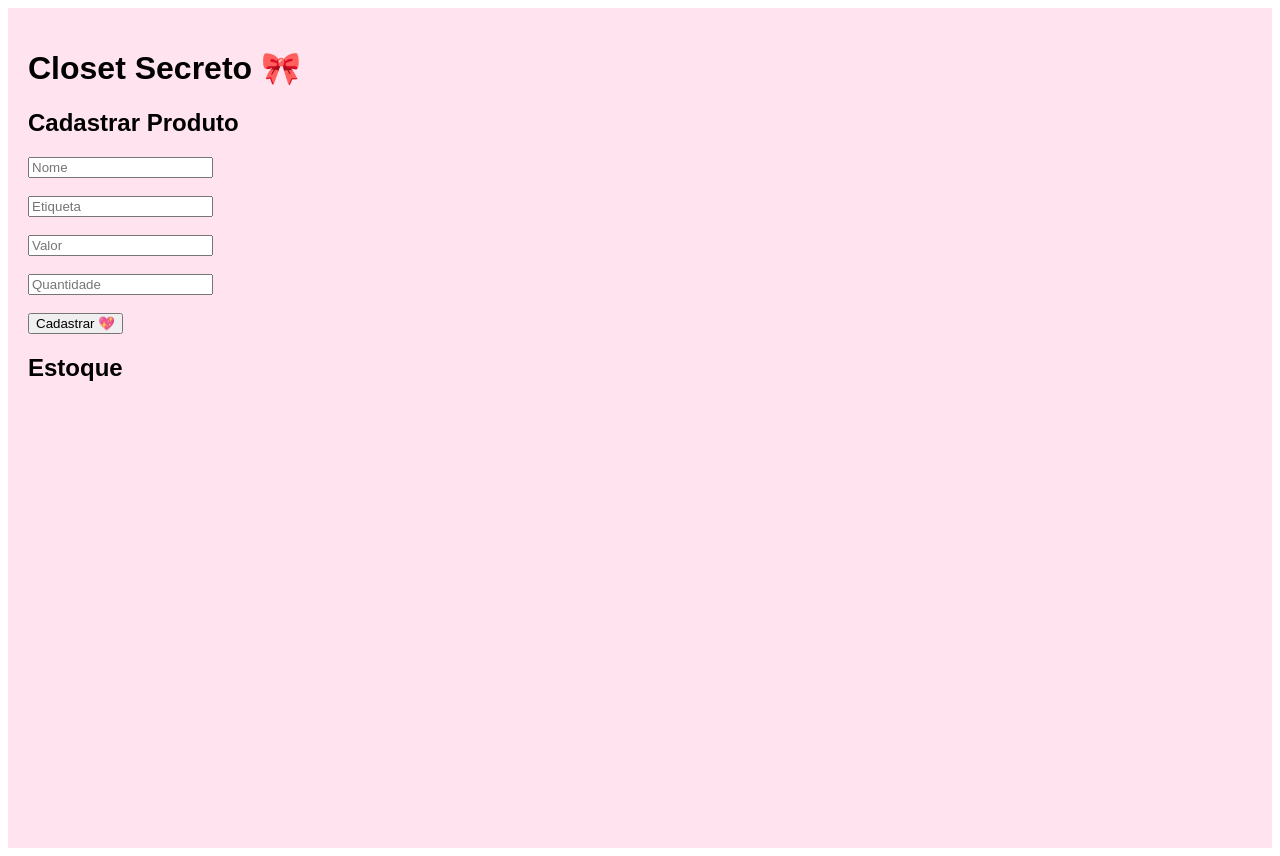
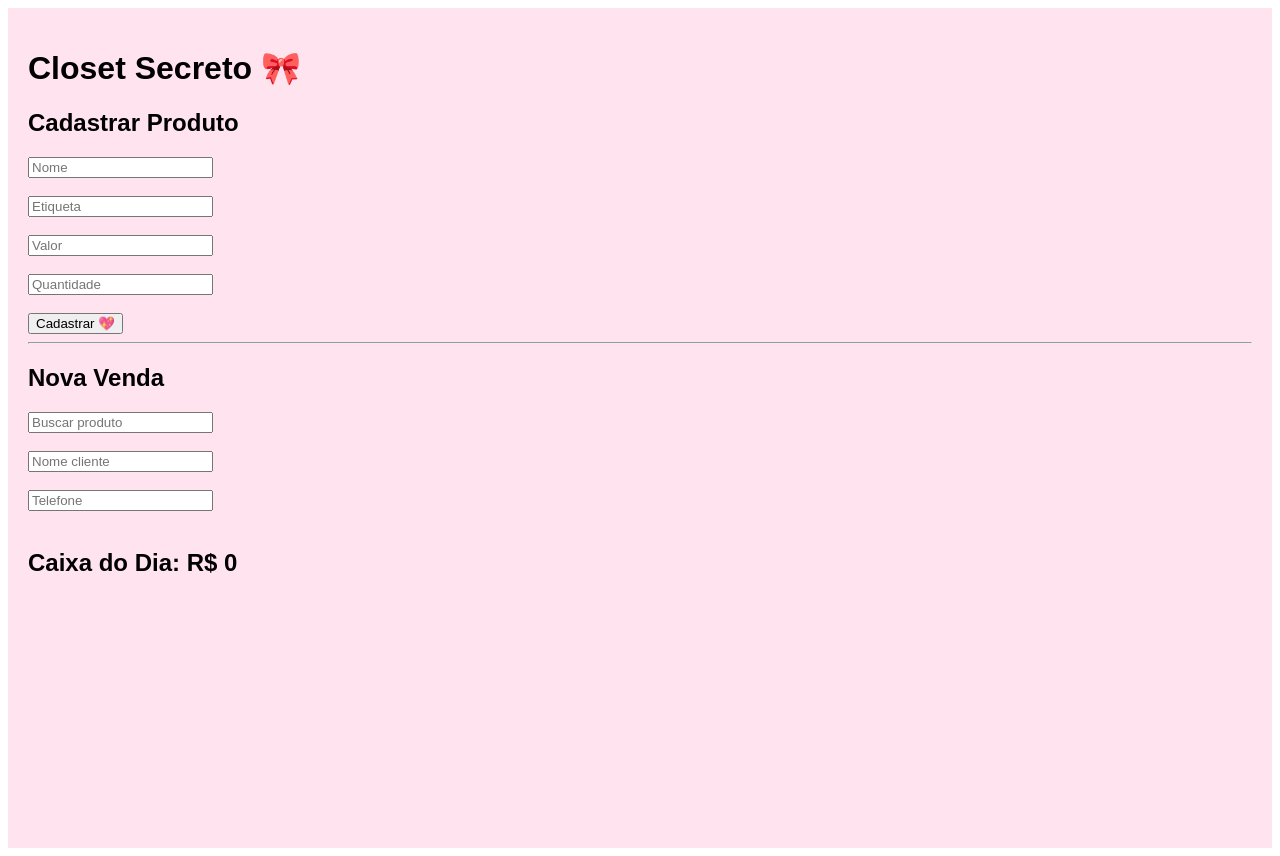
Before and after one commit to casaldaestetica-blip/CLOSET-SECRETO, a Next.js app: page / in a window 1280 px wide. Built offline with nearby package versions, Linux system fonts and the light colour scheme.

Commit message:
Update index.js

```diff
--- a/pages/index.js
+++ b/pages/index.js
@@ -5,14 +5,25 @@ export default function Home() {
   const [etiqueta, setEtiqueta] = useState("");
   const [valor, setValor] = useState("");
   const [qtd, setQtd] = useState("");
+
+  const [cliente, setCliente] = useState("");
+  const [telefone, setTelefone] = useState("");
+  const [busca, setBusca] = useState("");
+
   const [produtos, setProdutos] = useState([]);
+  const [caixa, setCaixa] = useState(0);
 
   function cadastrar() {
     if (!nome || !valor || !qtd) return;
 
     setProdutos([
       ...produtos,
-      { nome, etiqueta, valor, qtd }
+      {
+        nome,
+        etiqueta,
+        valor,
+        qtd: Number(qtd)
+      }
     ]);
 
     setNome("");
@@ -21,48 +32,86 @@ export default function Home() {
     setQtd("");
   }
 
+  function vender(index) {
+    const item = produtos[index];
+    if (item.qtd <= 0) return;
+
+    const novos = [...produtos];
+    novos[index].qtd -= 1;
+    setProdutos(novos);
+
+    setCaixa(caixa + Number(item.valor));
+
+    const msg =
+`Parabéns pela escolha ✨
+
+Afinal exclusividade são pra poucas 💖`;
+
+    const link =
+`https://wa.me/5541987149001?text=${encodeURIComponent(msg)}`;
+
+    window.open(link, "_blank");
+
+    setCliente("");
+    setTelefone("");
+  }
+
+  const lista = produtos.filter((p) =>
+    p.nome.toLowerCase().includes(busca.toLowerCase()) ||
+    p.etiqueta.toLowerCase().includes(busca.toLowerCase())
+  );
+
   return (
     <div style={{
       padding:"20px",
+      background:"#ffe4ef",
       minHeight:"100vh",
-      background:"#ffe4ef",
       fontFamily:"Arial"
     }}>
+
       <h1>Closet Secreto 🎀</h1>
 
       <h2>Cadastrar Produto</h2>
 
-      <input
-        placeholder="Nome"
+      <input placeholder="Nome"
         value={nome}
-        onChange={(e)=>setNome(e.target.value)}
-      /><br /><br />
+        onChange={(e)=>setNome(e.target.value)} /><br /><br />
 
-      <input
-        placeholder="Etiqueta"
+      <input placeholder="Etiqueta"
         value={etiqueta}
-        onChange={(e)=>setEtiqueta(e.target.value)}
-      /><br /><br />
+        onChange={(e)=>setEtiqueta(e.target.value)} /><br /><br />
 
-      <input
-        placeholder="Valor"
+      <input placeholder="Valor"
         value={valor}
-        onChange={(e)=>setValor(e.target.value)}
-      /><br /><br />
+        onChange={(e)=>setValor(e.target.value)} /><br /><br />
 
-      <input
-        placeholder="Quantidade"
+      <input placeholder="Quantidade"
         value={qtd}
-        onChange={(e)=>setQtd(e.target.value)}
-      /><br /><br />
+        onChange={(e)=>setQtd(e.target.value)} /><br /><br />
 
       <button onClick={cadastrar}>
         Cadastrar 💖
       </button>
 
-      <h2>Estoque</h2>
+      <hr />
 
-      {produtos.map((p,i)=>(
+      <h2>Nova Venda</h2>
+
+      <input placeholder="Buscar produto"
+        value={busca}
+        onChange={(e)=>setBusca(e.target.value)} /><br /><br />
+
+      <input placeholder="Nome cliente"
+        value={cliente}
+        onChange={(e)=>setCliente(e.target.value)} /><br /><br />
+
+      <input placeholder="Telefone"
+        value={telefone}
+        onChange={(e)=>setTelefone(e.target.value)} /><br /><br />
+
+      <h2>Caixa do Dia: R$ {caixa}</h2>
+
+      {lista.map((p,i)=>(
         <div key={i}
           style={{
             background:"#fff",
@@ -70,10 +119,19 @@ export default function Home() {
             margin:"10px 0",
             borderRadius:"10px"
           }}>
-          {p.nome} | Etiqueta: {p.etiqueta} |
-          R$ {p.valor} | Qtd: {p.qtd}
+          {p.nome} |
+          Etiqueta: {p.etiqueta} |
+          R$ {p.valor} |
+          Qtd: {p.qtd}
+
+          <br /><br />
+
+          <button onClick={()=>vender(i)}>
+            Fechar Venda 💖
+          </button>
         </div>
       ))}
+
     </div>
   );
 }
```
